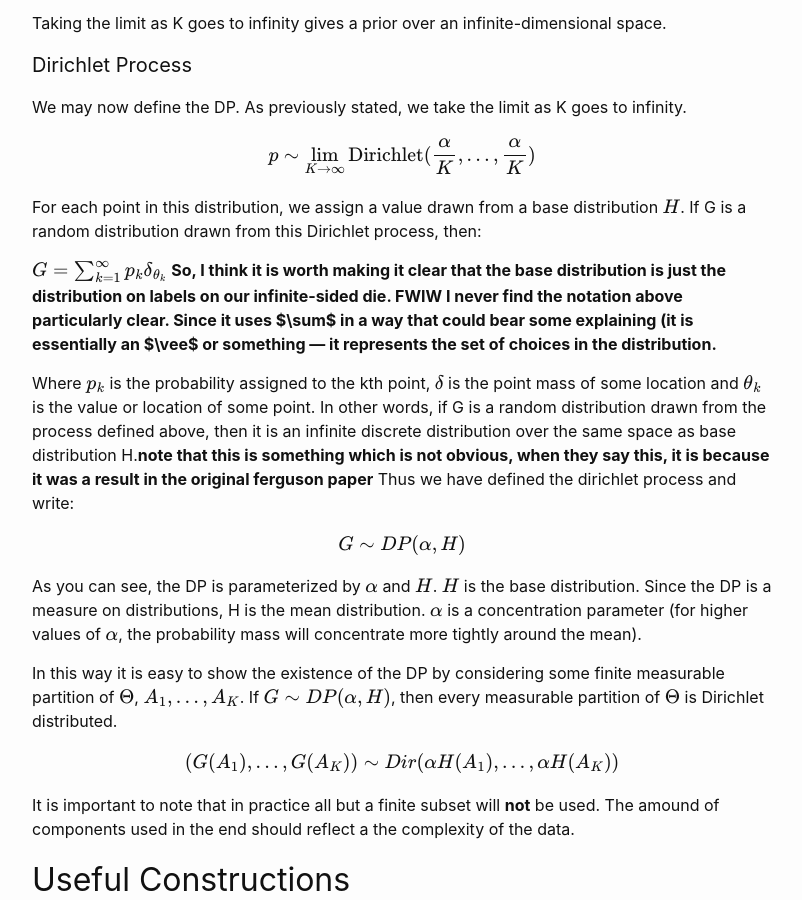
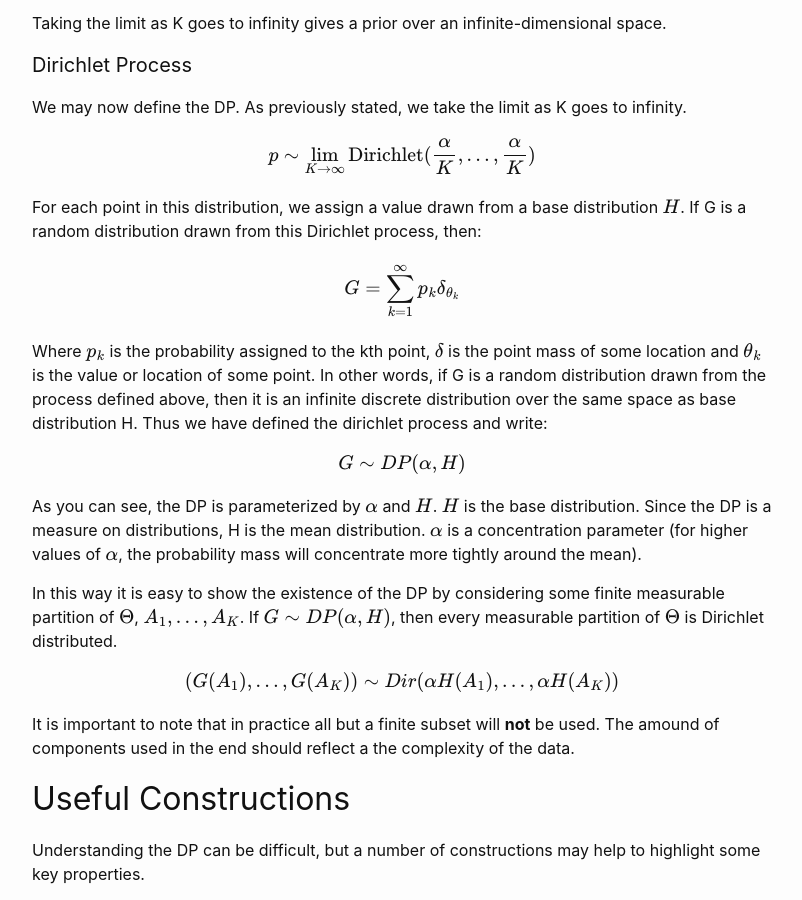
Before and after one commit to vannawillerton/vannawillerton.github.io, a Jekyll site: the page built from DirichletProcess.md, in a window 1280 px wide and 900 px high, scrolled down 2031 px. Shown: the whole window, without its empty margins (238-1040 px from the left). Built offline with Jekyll 4.4.1, drawn with Linux system fonts in a browser that asks for light colours; our own code applies the rules of GitHub Pages for plain Markdown files; formulas are drawn with MathJax 3; a script that is not in the unit is left out; some of the changed text lies outside the part shown.

Commit message:
Update DirichletProcess.md

```diff
--- a/DirichletProcess.md
+++ b/DirichletProcess.md
@@ -100,20 +100,12 @@ base distribution $$H$$. If G is a random distribution drawn from this
 Dirichlet process, then:
 
 $$G = \sum_{k=1}^{\infty} p_k\delta_{\theta_k}$$
-**So, I think it is worth making it clear that the base distribution
-is just the distribution on labels on our infinite-sided die. FWIW I
-never find the notation above particularly clear. Since it uses $\sum$
-in a way that could bear some explaining (it is essentially an $\vee$
-or something --- it represents the set of choices in the
-distribution.**
 
 Where $$p_k$$ is the probability assigned to the kth point, $$\delta$$
 is the point mass of some location and $$\theta_k$$ is the value or
 location of some point. In other words, if G is a random distribution
 drawn from the process defined above, then it is an infinite discrete
-distribution over the same space as base distribution H.**note that
-this is something which is not obvious, when they say this, it is
-because it was a result in the original ferguson paper** Thus we have
+distribution over the same space as base distribution H. Thus we have
 defined the dirichlet process and write:
 
 $$G \sim DP(\alpha, H)$$
@@ -233,9 +225,7 @@ process.
 # References
 
 Anderson, J. (1991). The adaptive nature of human
-categorization. *Psychological Review*, 98:409-429.**I think that
-Anderson accidentally defined something which looked like the CRP
-here**
+categorization. *Psychological Review*, 98:409-429.
 
 Gershman, S. and Blei, D. (2011). A tutorial on Bayesian nonparametric models ...
 
```
